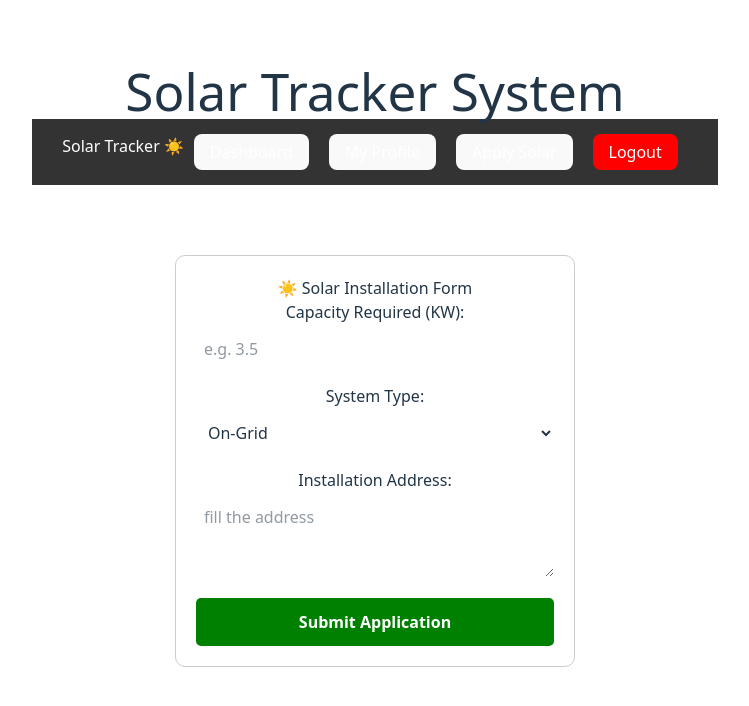
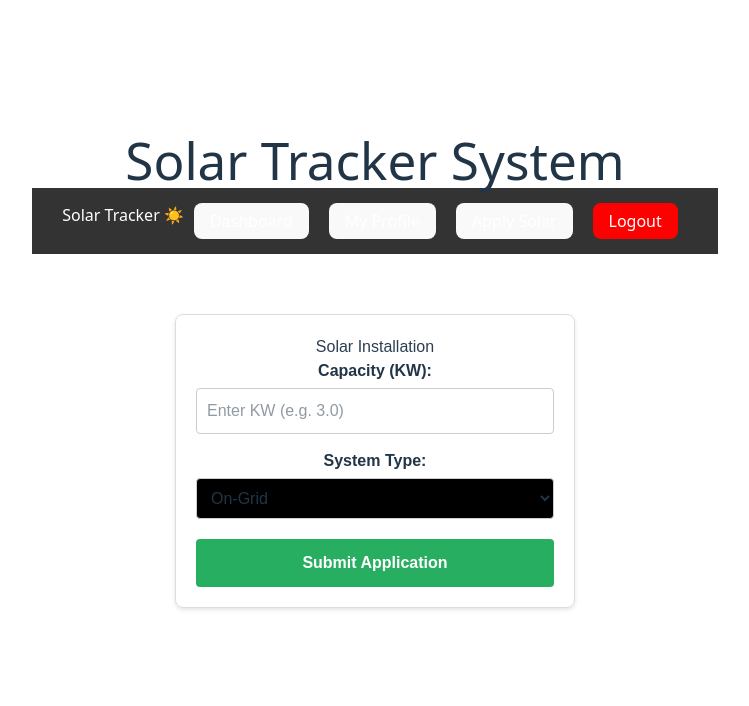
Before and after one commit to ganeshpawar27/Solar-Tracker-System, a React (Vite) app in the folder solartTrack-Frontend/solartrack-ui/: page /resident-dashboard/apply in a window 1280 px wide. Shown: the top 706 px of the page, without its empty margins (265-1014 px from the left). Built offline with nearby package versions, Linux system fonts and the light colour scheme.

Commit message:
feat: added backend logic for request approval and rejection

```diff
--- a/solartTrack-Frontend/solartrack-ui/src/components/admin/adminDashboard.jsx
+++ b/solartTrack-Frontend/solartrack-ui/src/components/admin/adminDashboard.jsx
@@ -125,6 +125,7 @@ function adminDashboard1() {
                 </div>
             )}
     </div>
+
   )
 }
 
--- a/solartTrack-Frontend/solartrack-ui/src/components/resident/SolarApplication.jsx
+++ b/solartTrack-Frontend/solartrack-ui/src/components/resident/SolarApplication.jsx
@@ -1,87 +1,81 @@
-import React ,{useState} from 'react'
+import React, { useState } from 'react';
 import api from '../../api/axiosConfig';
 import { useNavigate } from 'react-router-dom';
 
 function SolarApplication() {
     const [formData, setFormData] = useState({
-        capacitykw: '',   // Matches DB column
-        systemType: 'On-Grid', // Default value
-        address: '',      // Optional but good for UI
-
+        capacitykw: '',
+        systemType: 'On-Grid'
     });
 
     const navigate = useNavigate();
-
-    // imp after login to save userID
     const residentId = localStorage.getItem('userId');
 
+    const handleSubmit = async (e) => {
+        e.preventDefault();
+        try {
+            const payload = {
+                capacitykw: parseFloat(formData.capacitykw),
+                systemType: formData.systemType,
+                status: "Pending",
+                request_date: new Date().toISOString().split('T')[0],
+                resident: { contactId: parseInt(residentId) }
+            };
 
-        const handleSubmit=async(e)=>{
-        e.preventDefault();
-        try{
-            const payload={
-                capacitykw:parseFloat(formData.capacitykw),
-                systemType:formData.systemType,
-                status:"Pending",
-                request_date: new Date().toISOString().split('T')[0], // YYYY-MM-DD format
-                // Foreign Key ke liye object bhej rahe hain
-                resident: { contactId: parseInt(residentId) }
-
-            }
-            await api.post("/requests/apply",payload);
+            await api.post("/requests/apply", payload);
             alert("Bhai, Application Submit Ho Gayi! ☀️");
             navigate('/resident-dashboard');
 
-        }catch (error) {
+        } catch (error) {
             console.error("Error submitting form:", error);
-            alert("Application fail ho gayi! Backend ya Database check karo.");
+            alert("Application fail ho gayi! Backend check karo.");
         }
+    };
 
-    };
-  return (
-    <>
-    <div style={{ maxWidth: '400px', margin: '50px auto', padding: '20px', border: '1px solid #ccc', borderRadius: '10px' }}>
-            <h2 style={{ textAlign: 'center' }}>☀️ Solar Installation Form</h2>
+    return (
+        <div style={{ fontFamily: 'Arial, sans-serif', padding: '20px', maxWidth: '400px', margin: '40px auto', border: '1px solid #ddd', borderRadius: '8px', boxShadow: '0 2px 4px rgba(0,0,0,0.1)' }}>
+            <h2 style={{ textAlign: 'center', color: '#2c3e50' }}>Solar Installation</h2>
             <form onSubmit={handleSubmit}>
+
+                {/* Capacity Field */}
                 <div style={{ marginBottom: '15px' }}>
-                    <label>Capacity Required (KW):</label>
+                    <label style={{ display: 'block', marginBottom: '5px', fontWeight: 'bold' }}>Capacity (KW):</label>
                     <input
                         type="number"
                         step="0.1"
                         required
-                        placeholder="e.g. 3.5"
+                        placeholder="Enter KW (e.g. 3.0)"
+                        value={formData.capacitykw}
                         onChange={(e) => setFormData({...formData, capacitykw: e.target.value})}
-                        style={{ width: '100%', padding: '8px', marginTop: '5px' }}
+                        style={{ width: '100%', padding: '10px', borderRadius: '4px', border: '1px solid #ccc', boxSizing: 'border-box' }}
                     />
                 </div>
-                <div style={{ marginBottom: '15px' }}>
-                    <label>System Type:</label>
+
+                {/* System Type Field */}
+                <div style={{ marginBottom: '20px' }}>
+                    <label style={{ display: 'block', marginBottom: '5px', fontWeight: 'bold' }}>System Type:</label>
                     <select
-                    style={{ width: '100%', padding: '8px', marginTop: '5px' }}
-                    onChange={(e) => setFormData({...formData, systemType: e.target.value})}>
+                        value={formData.systemType}
+                        onChange={(e) => setFormData({...formData, systemType: e.target.value})}
+                        style={{ width: '100%', padding: '10px', borderRadius: '4px', border: '1px solid #ccc', backgroundColor: 'black' }}
+                    >
                         <option value="On-Grid">On-Grid</option>
                         <option value="Off-Grid">Off-Grid</option>
                         <option value="Hybrid">Hybrid</option>
                     </select>
                 </div>
-                <div style={{ marginBottom: '15px' }}>
-                    <label>Installation Address:</label>
-                    <textarea
-                        required
-                        placeholder="fill the address"
-                        onChange={(e) => setFormData({...formData, address: e.target.value})}
-                        style={{ width: '100%', padding: '8px', marginTop: '5px', height: '80px' }}
-                    />
-                </div>
 
-                <button type="submit" style={{ width: '100%', padding: '12px', background: 'green', color: 'white', border: 'none', borderRadius: '5px', cursor: 'pointer', fontWeight: 'bold' }}>
+                {/* Submit Button */}
+                <button
+                    type="submit"
+                    style={{ width: '100%', padding: '12px', backgroundColor: '#27ae60', color: 'white', border: 'none', borderRadius: '4px', cursor: 'pointer', fontSize: '16px', fontWeight: 'bold' }}
+                >
                     Submit Application
                 </button>
 
-    </form>
-    </div>
-    </>
-  )
+            </form>
+        </div>
+    );
 }
 
-export default SolarApplication
+export default SolarApplication;
```
